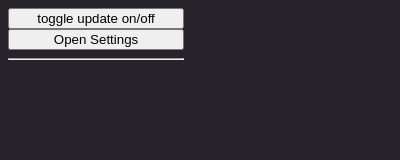
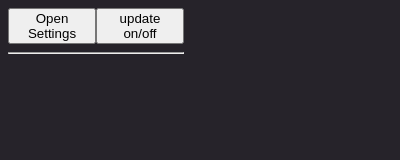
Before and after one commit to PrsPrsBK/PrsPrsTwitter, a browser extension: page popup/popup.html in a window 400 px wide. Drawn offline with Linux system fonts and the light colour scheme.

Commit message:
UI: popup: menu button

```diff
--- a/popup/popup.css
+++ b/popup/popup.css
@@ -4,8 +4,16 @@ html {
   color: #4D5C69;
   width: 12em;
 }
+#menu_root {
+  display: grid;
+  grid-template-columns: 50% 50%;
+  grid-template-rows: 1fr;
+}
 button {
   width: 100%;
+}
+button.menu:hover {
+  background-color: #1Da1F2;
 }
 button.each_tweet {
   height: 4ex;
--- a/popup/popup.html
+++ b/popup/popup.html
@@ -6,11 +6,9 @@
 </head>
 
 <body>
-  <div>
-    <button id="toggle_update" type="button" class="menu">toggle update on/off</button>
-  </div>
-  <div>
+  <div id="menu_root">
     <button id="go_addon_page" type="button" class="menu">Open Settings</button>
+    <button id="toggle_update" type="button" class="menu">update on/off</button>
   </div>
   <hr>
   <div class="container" id="tweet_list">
```
